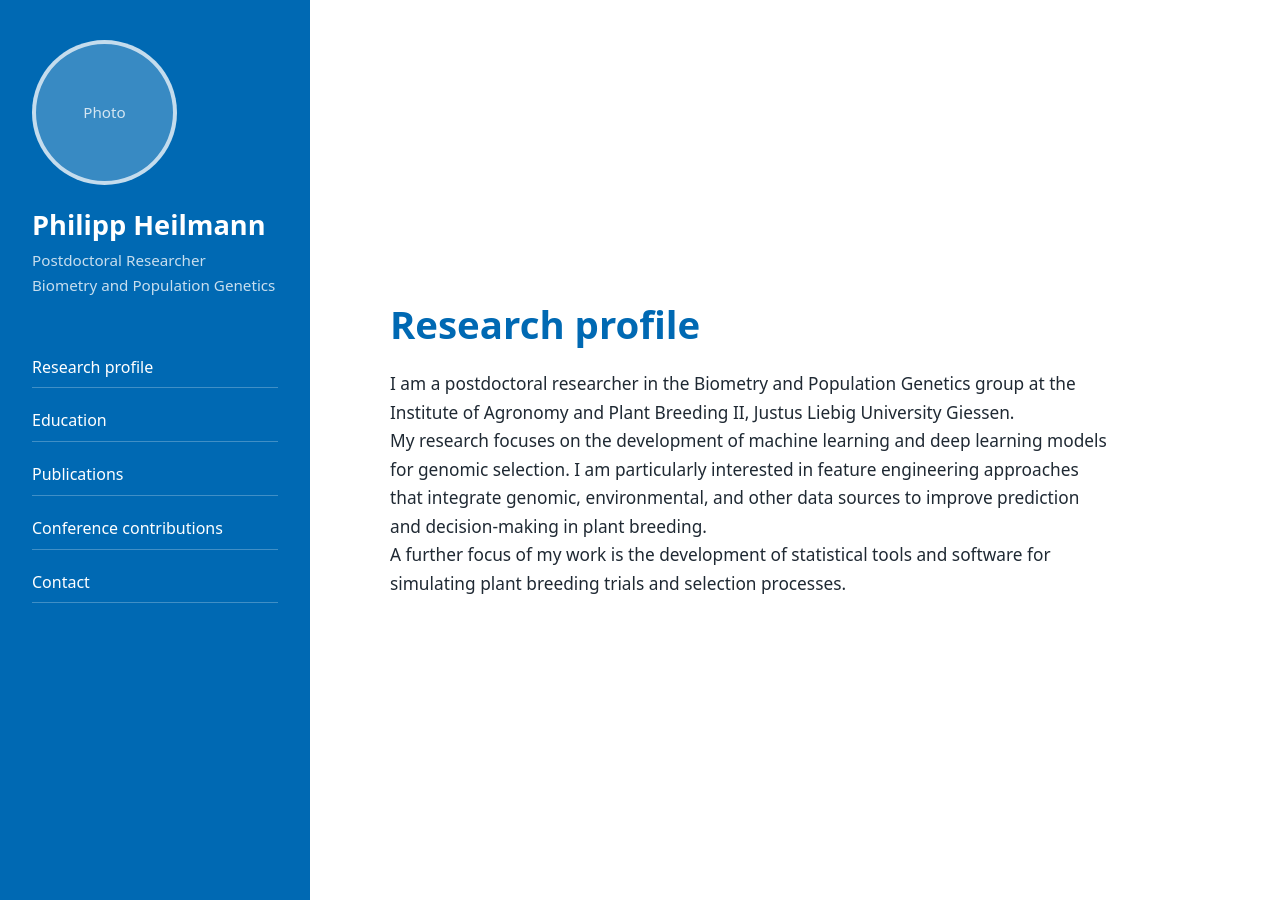
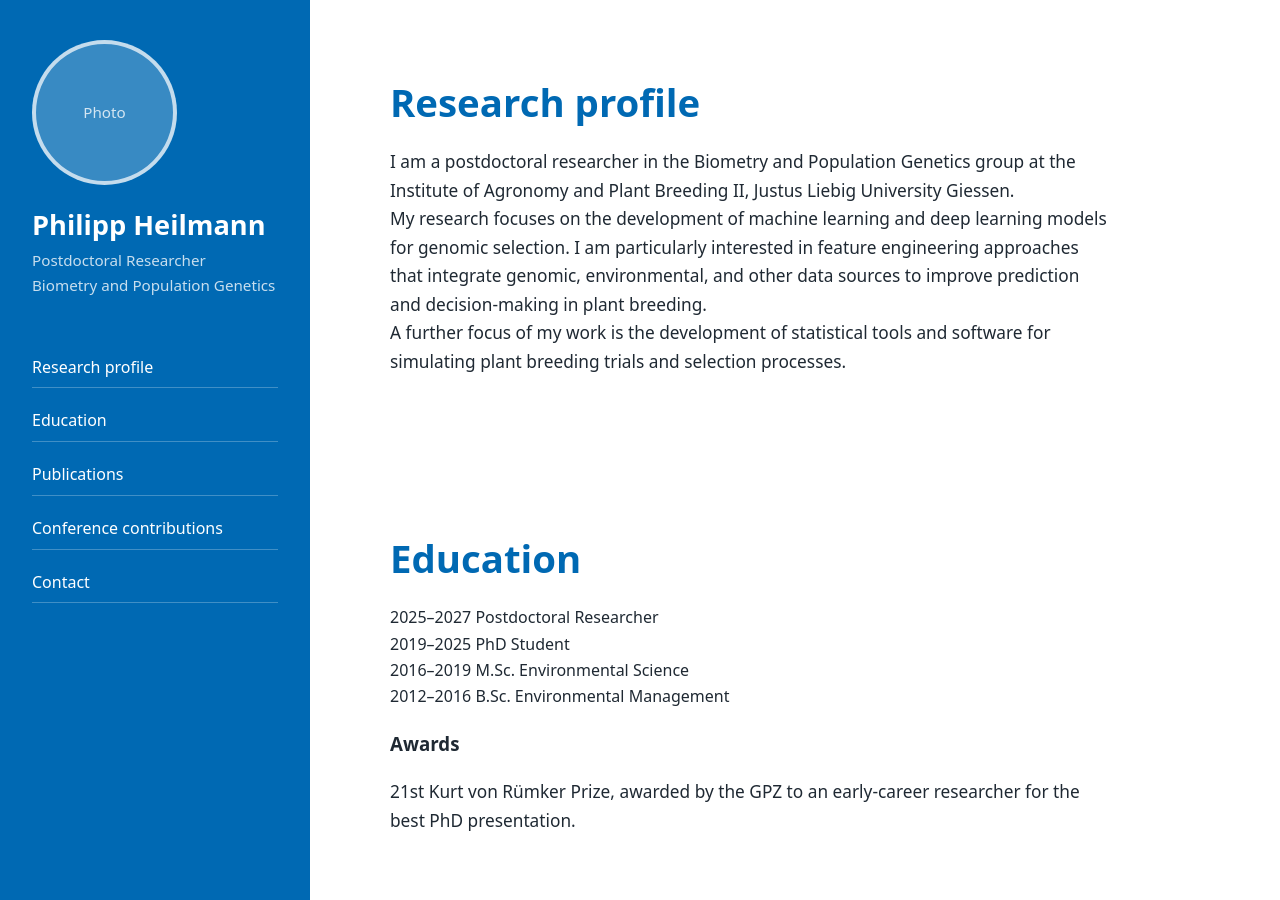
Before and after one commit to PGHeilmann/PGHeilmann.github.io, a Jekyll site: the page built from index.md, in a window 1280 px wide and 900 px high. Built offline with Jekyll 4.4.1, drawn with Linux system fonts in a browser that asks for light colours.

Commit message:
Update style.scss

```diff
--- a/assets/css/style.scss
+++ b/assets/css/style.scss
@@ -108,12 +108,9 @@ body {
 }
 
 section {
-  min-height: 100vh;
   max-width: 920px;
-  padding: 7rem 5rem;
-  display: flex;
-  flex-direction: column;
-  justify-content: center;
+  padding: 5rem 5rem;
+  display: block;
 }
 
 section h2 {
```
